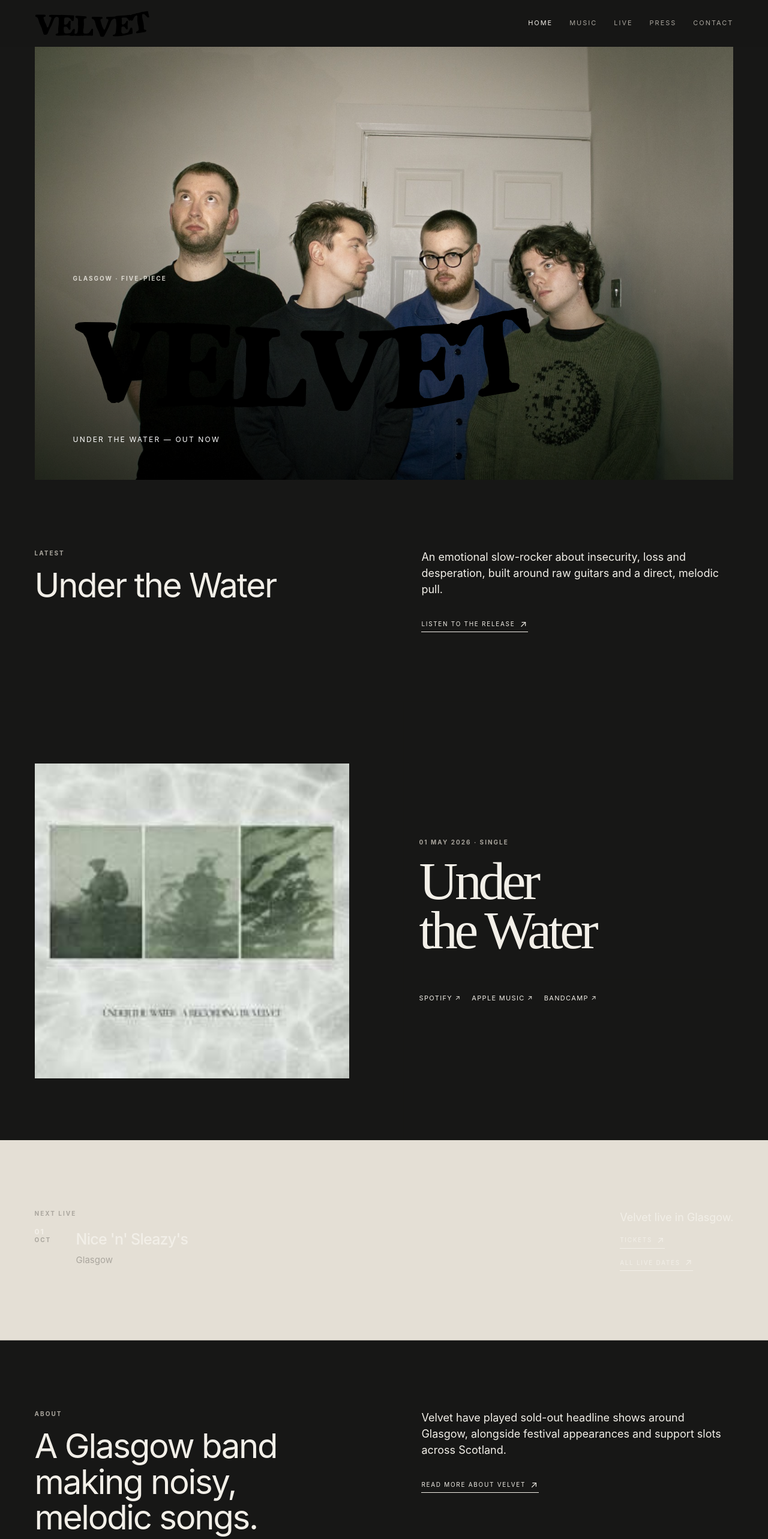
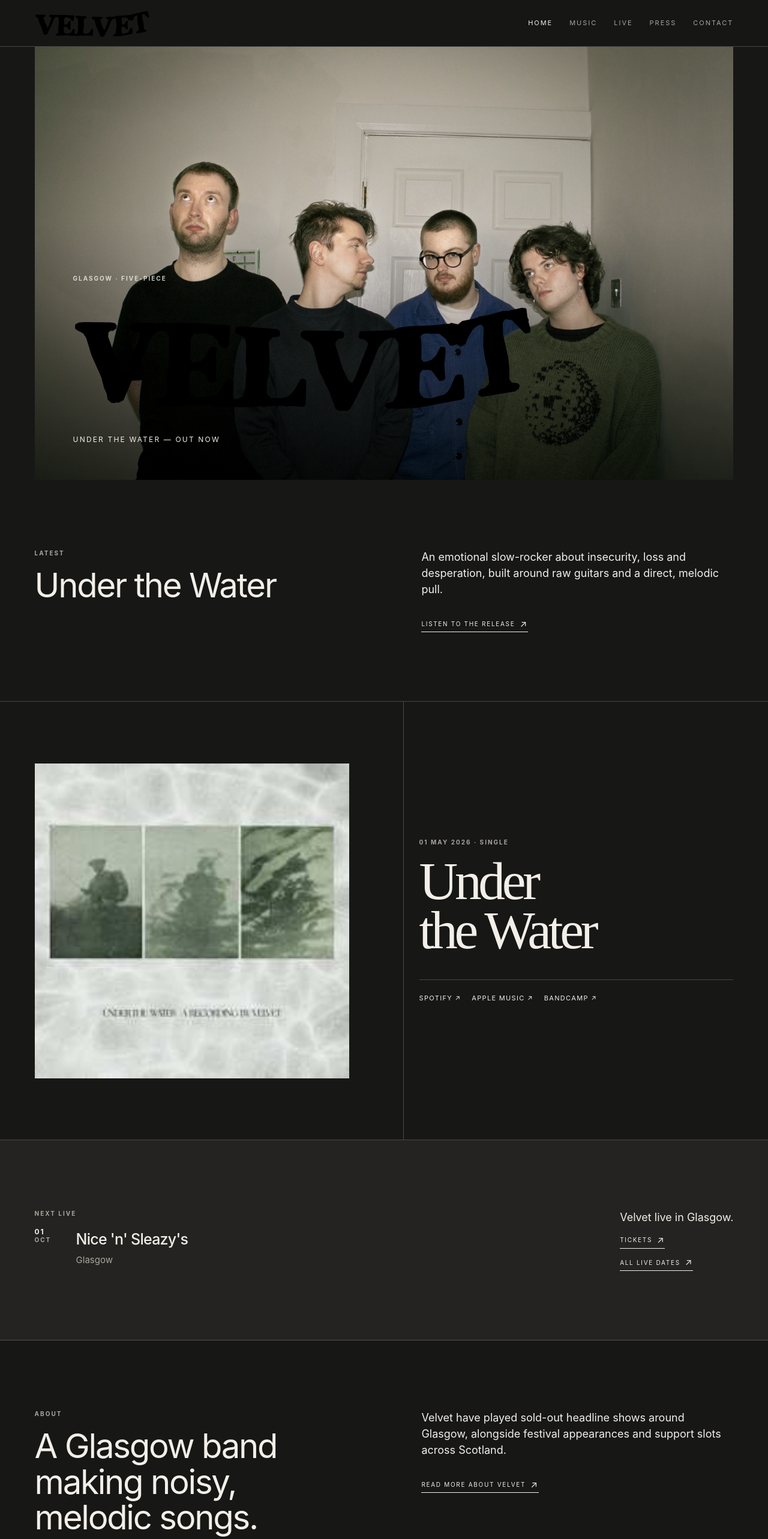
Before and after one commit to cheeseboy-gosee1490/velvet-website, a React (Vite) app: page / in a window 1280 px wide. Shown: the top 2566 px of the page at 60% size. Built offline with nearby package versions, Linux system fonts and the light colour scheme.

Commit message:
Fix remaining light sections in dark theme

```diff
--- a/src/styles.css
+++ b/src/styles.css
@@ -2,7 +2,7 @@
   --paper:#171716;
   --ink:#f2efe8;
   --muted:#aaa69e;
-  --line:rgba(23,23,22,.22);
+  --line:rgba(242,239,232,.22);
   --accent:#d56770;
 }
 *{box-sizing:border-box}
@@ -28,7 +28,7 @@ main{overflow:hidden}
 .eyebrow{margin:0 0 15px;font-size:10px;letter-spacing:.2em;text-transform:uppercase;color:var(--muted);font-weight:700}
 .homeHero{margin:0 4.5vw;position:relative;height:calc(100vh - 78px);min-height:610px;overflow:hidden}
 .homeHeroImage{width:100%;height:100%;object-fit:cover;object-position:center;display:block;filter:saturate(.72) contrast(1.02)}
-.heroOverlay{position:absolute;inset:auto 0 0;padding:7vw 5vw 4.5vw;color:#fff;background:linear-gradient(0deg,rgba(0,0,0,.42),rgba(0,0,0,0))}
+.heroOverlay{position:absolute;inset:auto 0 0;padding:7vw 5vw 4.5vw;color:#f2efe8;background:linear-gradient(0deg,rgba(0,0,0,.55),rgba(0,0,0,0))}
 .heroOverlay .eyebrow{color:rgba(242,239,232,.82)}
 .heroLogo{display:block;width:min(72vw,760px);height:auto;filter:none;margin:0 0 28px;transform:rotate(4deg)}
 .heroCaption{margin:0;font-size:12px;letter-spacing:.18em;text-transform:uppercase}
@@ -48,7 +48,7 @@ main{overflow:hidden}
 .streamLinks a{font-size:11px;letter-spacing:.12em;text-transform:uppercase;text-decoration:none}
 .streamLinks a:hover{text-decoration:underline}
 .stacked{flex-direction:column;align-items:flex-start;gap:10px}
-.homeLive{background:#e4dfd5}
+.homeLive{background:#242321}
 .gigRow{display:flex;gap:24px;align-items:flex-start}
 .gigDate{font-size:12px;letter-spacing:.16em;text-transform:uppercase;font-weight:700;line-height:1.1;min-width:45px}
 .gigDate span{font-size:10px;color:var(--muted)}
```
